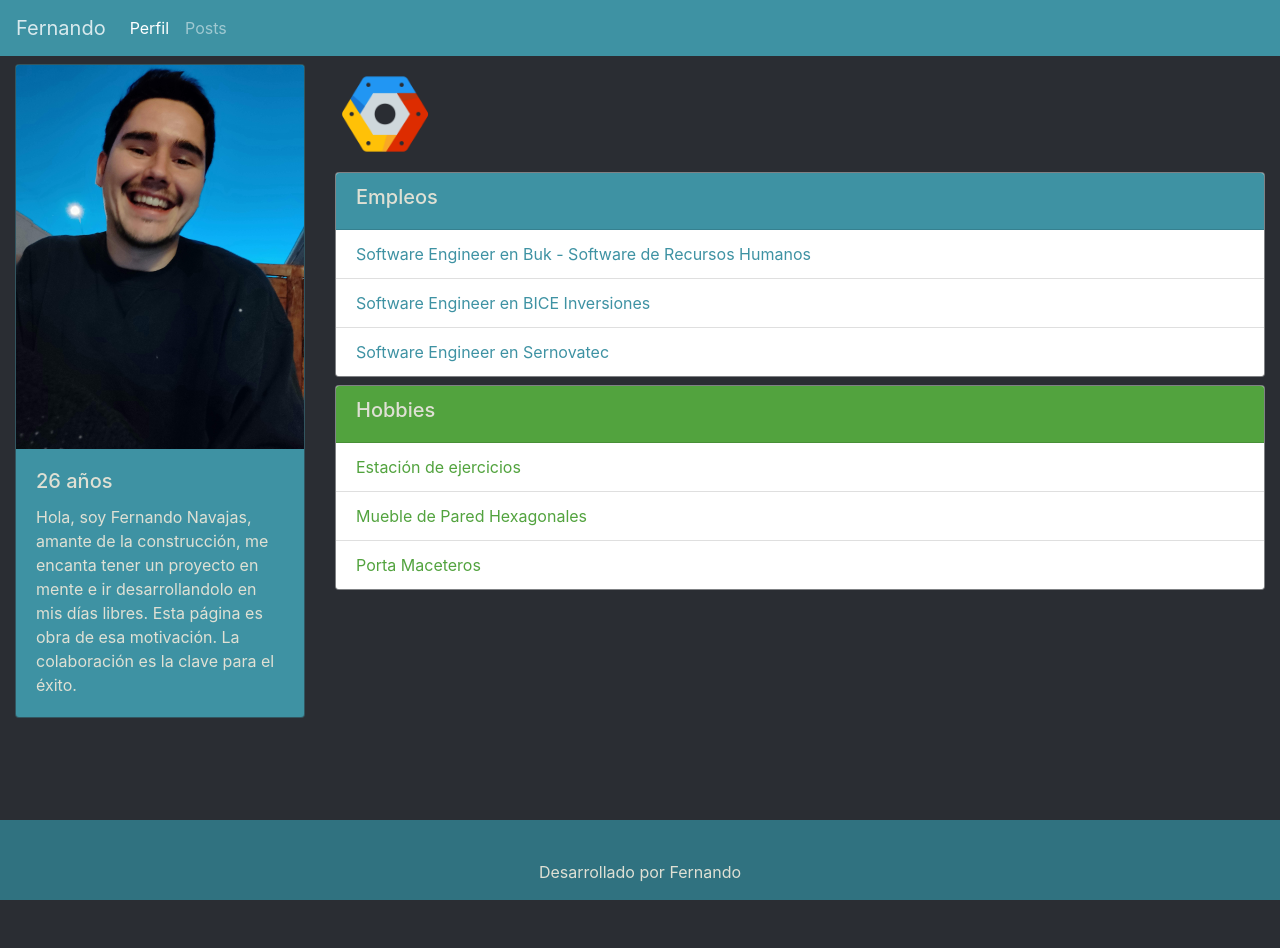
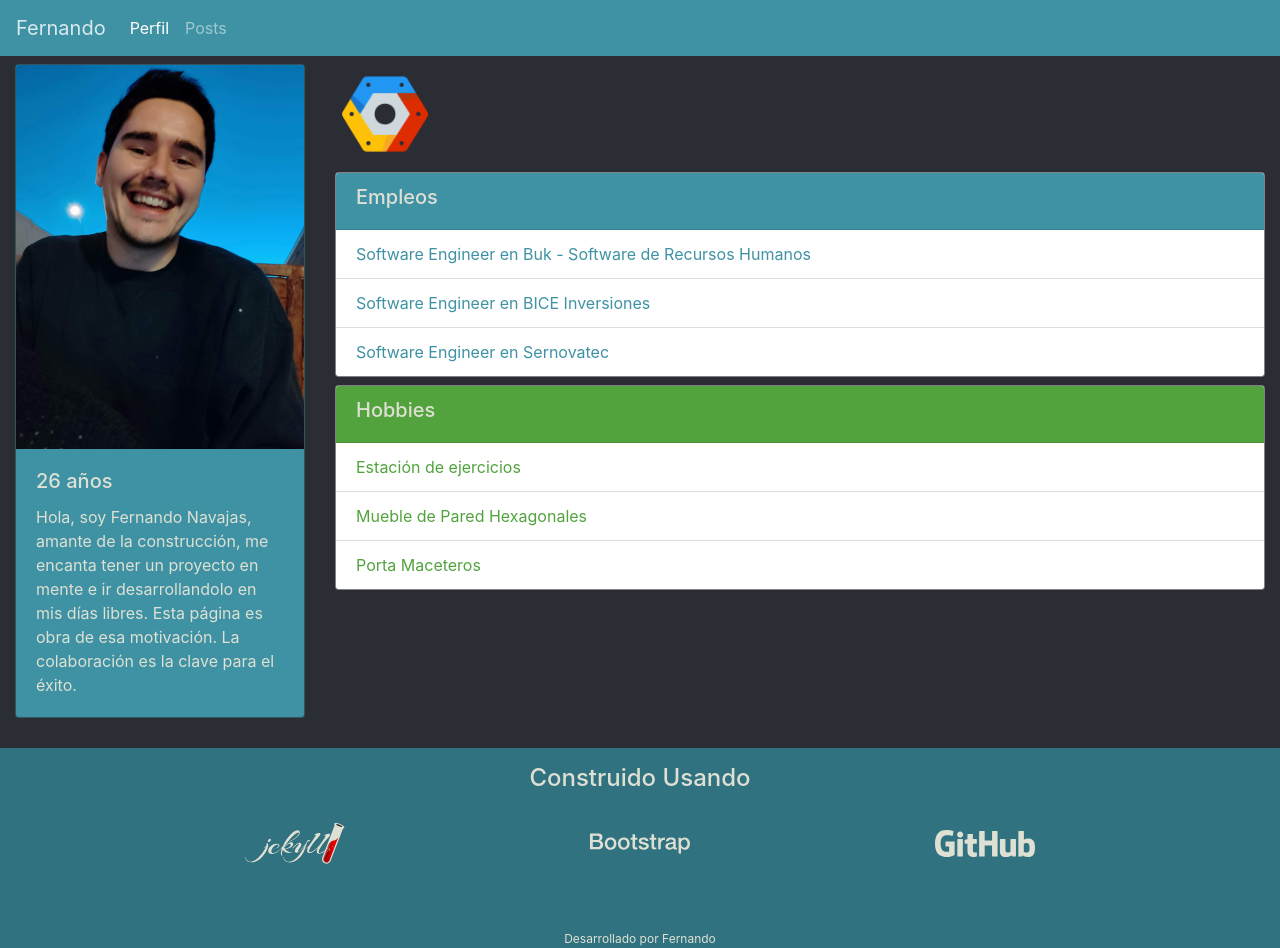
Before and after one commit to fernandonavajas/my-blog, a Jekyll site: the page built from index.html, in a window 1280 px wide. Built offline with Jekyll 4.4.1, drawn with Linux system fonts in a browser that asks for light colours; before the commit the page ends 900 px from its top, so only the background shows below that.

Commit message:
feat: agregar informacion al footer

```diff
--- a/_includes/footer.html
+++ b/_includes/footer.html
@@ -1,13 +1,19 @@
-<!-- Footer -->
-<footer class="page-footer font-small pt-4">
+<footer class="footer">
+  <div class="footer_technologies">
+    <div class="title">
+      <h4>Construido Usando</h4>
+    </div>
+    <div class="items">
+      <img class="logos" src="assets/images/logos/jekyll.svg" alt="certification">
 
-  <!-- Footer Elements -->
-  <div class="container">
+      <img class="logos" src="assets/images/logos/bootstrap.svg" style="fill: red;" alt="bootstrap">
+
+      <img class="logos" src="assets/images/logos/github.svg" alt="certification">
+
+    </div>
 
   </div>
 
-  <!-- Copyright -->
-  <div class="footer-copyright text-center py-3">Desarrollado por Fernando
-  </div>
+  <div class="footer_copyright ">Desarrollado por Fernando</div>
 
 </footer>
--- a/_includes/profile-certifications.html
+++ b/_includes/profile-certifications.html
@@ -1,5 +1,5 @@
 <div class="d-flex mt-2 p-0">
   <a href="https://www.coursera.org/account/accomplishments/specialization/PWNSQZV4LKXE">
-    <img class="certification" src="assets/images/google-cloud-platform.png" alt="certification">
+    <img class="logos" src="assets/images/logos/google-cloud-platform.png" alt="certification">
   </a>
 </div>
--- a/_sass/main.scss
+++ b/_sass/main.scss
@@ -13,7 +13,7 @@ body {
 body::after {
   content: '';
   display: block;
-  height: 100px; /* Set same as footer's height */
+  height: 230px; /* Set same as footer's height */
 }
 .always-bottom-page {
   position: absolute;
@@ -21,12 +21,31 @@ body::after {
   width: 100%;
 }
 
-.page-footer{
+.footer{
+  background: #307280;
   padding-top: 16px;
-  background: #307280;
+
+  text-align: center;
+
+  &_copyright{
+    margin-top: 60px;
+    font-size: 12px;
+    padding-left: 12px;
+    padding-right: 12px;
+  }
+  &_technologies{
+    .title {
+      margin-bottom: 30px;
+    }
+    .items {
+      width: 100%;
+      display: inline-flex;
+      justify-content: space-evenly;
+    }
+  }
 }
 
-.certification {
+.logos {
   max-width: 100px;
   max-height: 100px;
 }
```
Also changed, not shown: assets/images/logos/bootstrap.svg (added), assets/images/logos/github.svg (added), assets/images/logos/google-cloud-platform.png (renamed from assets/images/google-cloud-platform.png), assets/images/logos/jekyll.svg (added).
